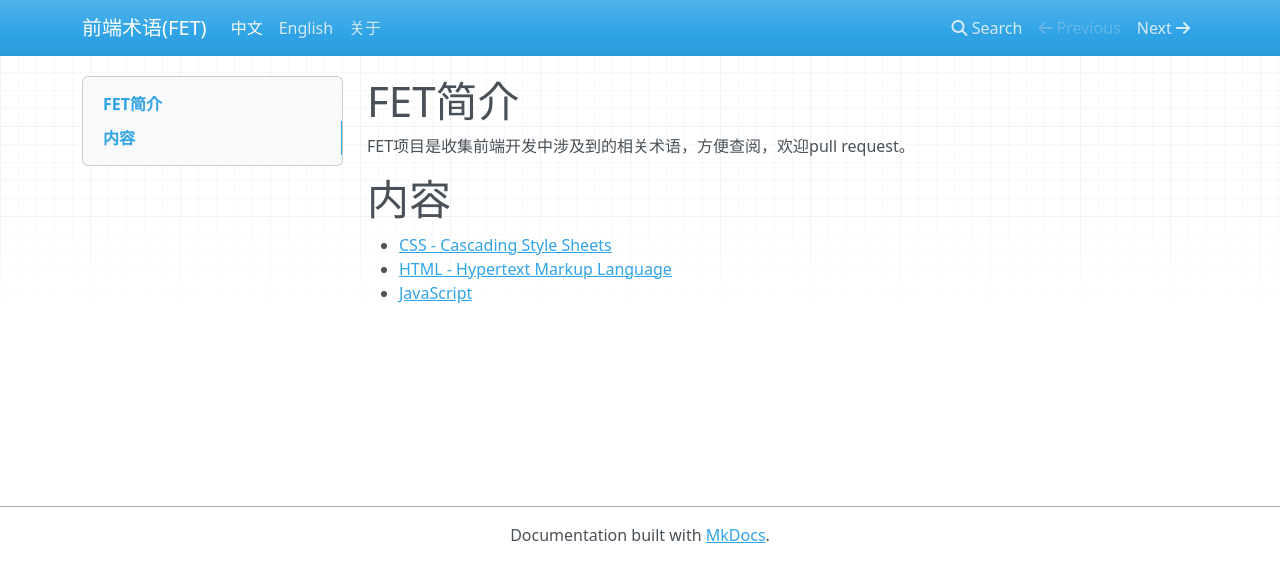
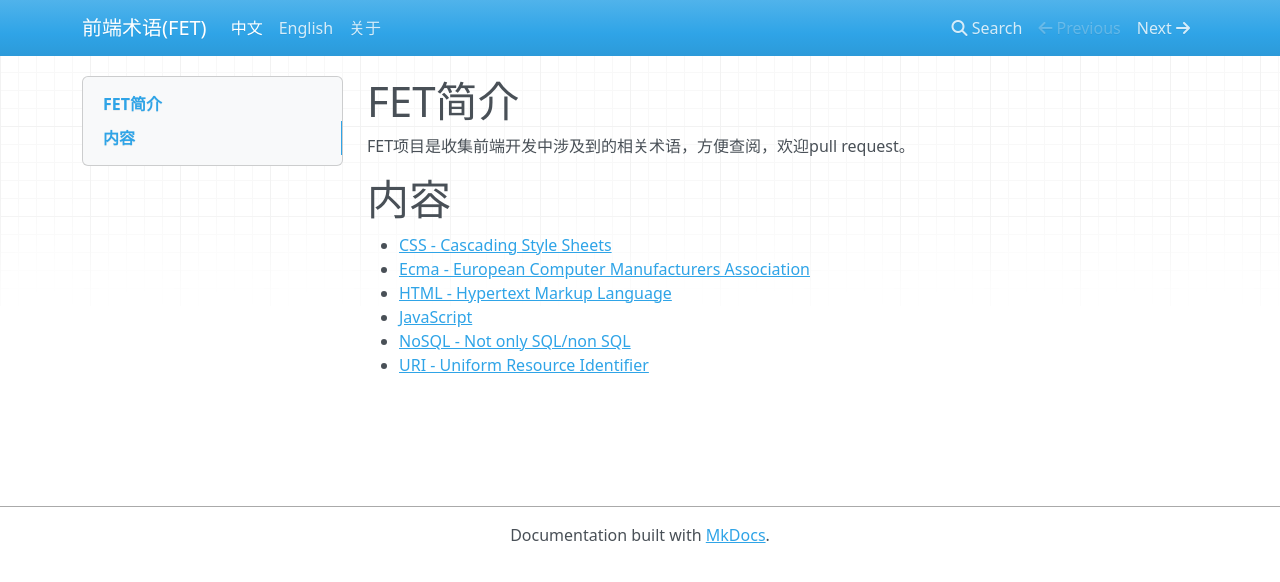
Before and after one commit to perry2008084/FET, an MkDocs documentation site: the page built from docs/index.md, in a window 1280 px wide. Shown: the top 582 px of the page. Built offline with MkDocs 1.6.1, drawn with Linux system fonts in a browser that asks for light colours; nearby versions of some CDN libraries; old or Windows-style settings are respelled for this version of MkDocs.

Commit message:
修改部分内容

```diff
--- a/docs/index.md
+++ b/docs/index.md
@@ -5,5 +5,8 @@ FET项目是收集前端开发中涉及到的相关术语，方便查阅，欢
 # 内容
 
 * [CSS - Cascading Style Sheets](https://zh.wikipedia.org/wiki/%E5%B1%82%E5%8F%A0%E6%A0%B7%E5%BC%8F%E8%A1%A8)
+* [Ecma - European Computer Manufacturers Association](https://zh.wikipedia.org/wiki/Ecma_International)
 * [HTML - Hypertext Markup Language](https://zh.wikipedia.org/wiki/HTML)
 * [JavaScript](https://zh.wikipedia.org/wiki/JavaScript)
+* [NoSQL - Not only SQL/non SQL](https://zh.wikipedia.org/wiki/NoSQL)
+* [URI - Uniform Resource Identifier](https://zh.wikipedia.org/wiki/%E7%BB%9F%E4%B8%80%E8%B5%84%E6%BA%90%E6%A0%87%E5%BF%97%E7%AC%A6)
```
Also changed, not shown: README.md (+17 -3 lines), docs/about.md (+1 -5 lines), docs/en.md (+3 -0 lines).
